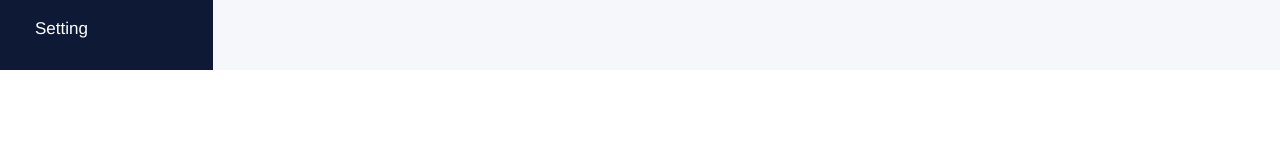
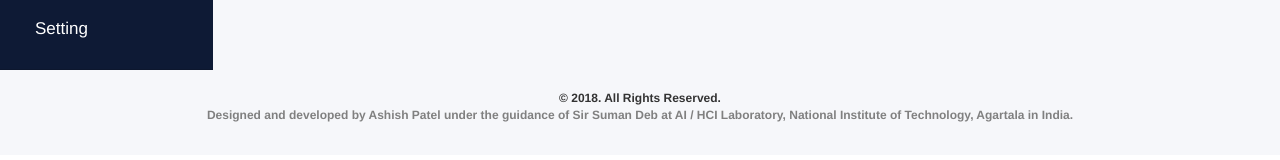
Before and after one commit to ashishpatelcs/raspberry-dashboard, an Angular app: page / in a window 1280 px wide. Shown: the part 372-532 px from the top of the page. Built offline with nearby package versions, Linux system fonts and the light colour scheme; some icons are missing.

Commit message:
update app component

```diff
--- a/src/app/app.component.css
+++ b/src/app/app.component.css
@@ -1,6 +1,18 @@
 /* You can add global styles to this file, and also import other style files */
 /*Main CSS*/
+.footer {
+  padding: 20px;
+  margin: auto;
+  text-align: center;
+  font-size: 12px;
+  font-weight: 800;
+}
 
+.footspan {
+  font-size: 12px;
+  color: grey;
+  font-weight: 800;
+}
 
 /*Login Signup Page*/
 a:focus,a:hover,a{
--- a/src/app/app.component.html
+++ b/src/app/app.component.html
@@ -87,29 +87,10 @@
         </div>
 
     </div>
+    <div class="footer">
+      <p>&copy; {{ currentYear }}. All Rights Reserved. <br/>
+      <span class="footspan">Designed and developed by Ashish Patel under the guidance of Sir Suman Deb at AI / HCI Laboratory, National Institute of Technology, Agartala in India.</span> </p>
 
-
-
-    <!-- Modal -->
-    <!-- <div id="add_project" class="modal fade" role="dialog">
-        <div class="modal-dialog">
-
-            <div class="modal-content">
-                <div class="modal-header login-header">
-                    <button type="button" class="close" data-dismiss="modal">×</button>
-                    <h4 class="modal-title">Add New User</h4>
-                </div>
-                <div class="modal-body">
-                            <input type="text" placeholder="User Name" name="name">
-                            <input type="text" placeholder="RFID card id" name="rfid">
-                    </div>
-                <div class="modal-footer">
-                    <button type="button" class="cancel" data-dismiss="modal">Close</button>
-                    <button type="button" class="add-project" data-dismiss="modal">Save</button>
-                </div>
-            </div>
-
-        </div>
-    </div> -->
+    </div>
 
 </body>
--- a/src/app/app.component.ts
+++ b/src/app/app.component.ts
@@ -7,6 +7,7 @@ import { Component } from '@angular/core';
 })
 export class AppComponent {
   title = 'raspberry-dashboard';
+  currentYear = new Date().getFullYear();
 
   constructor() {}
 
```
